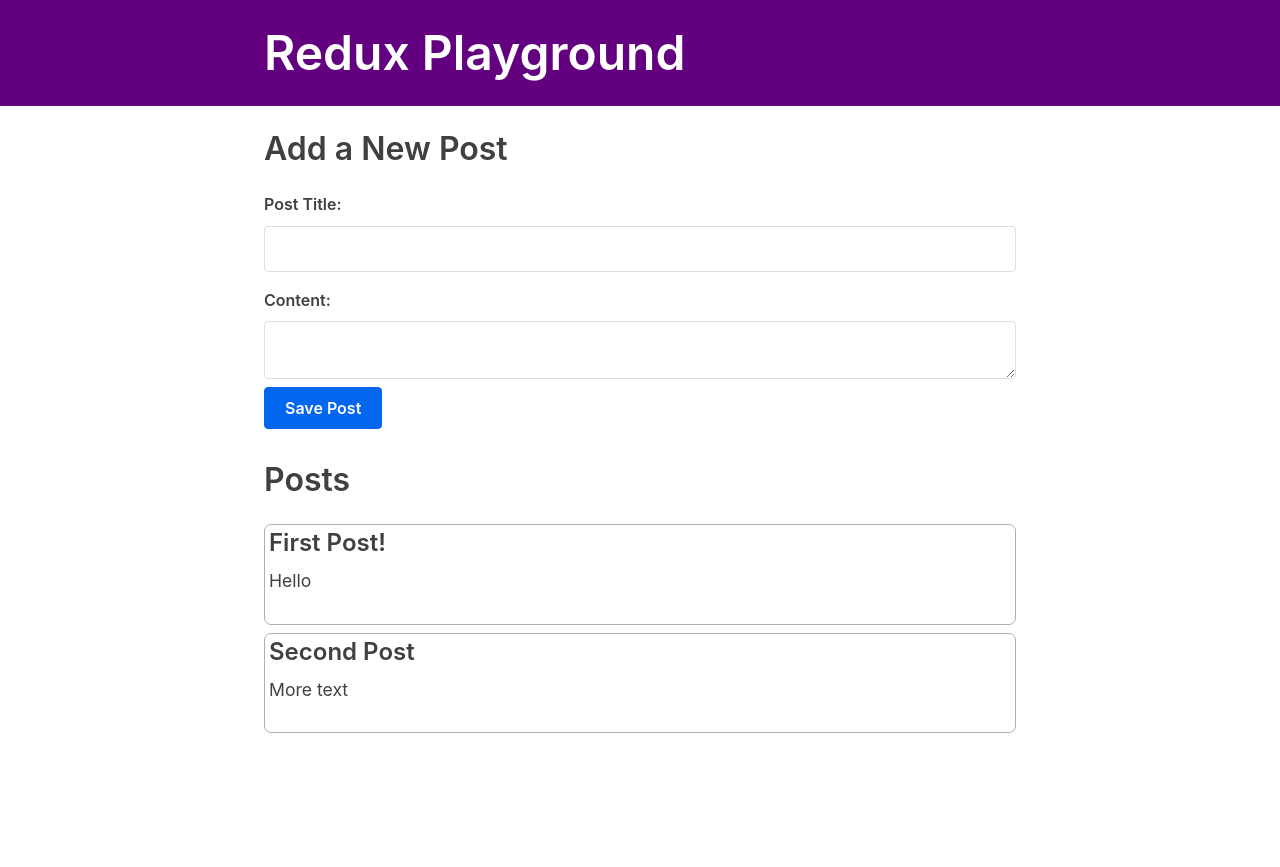
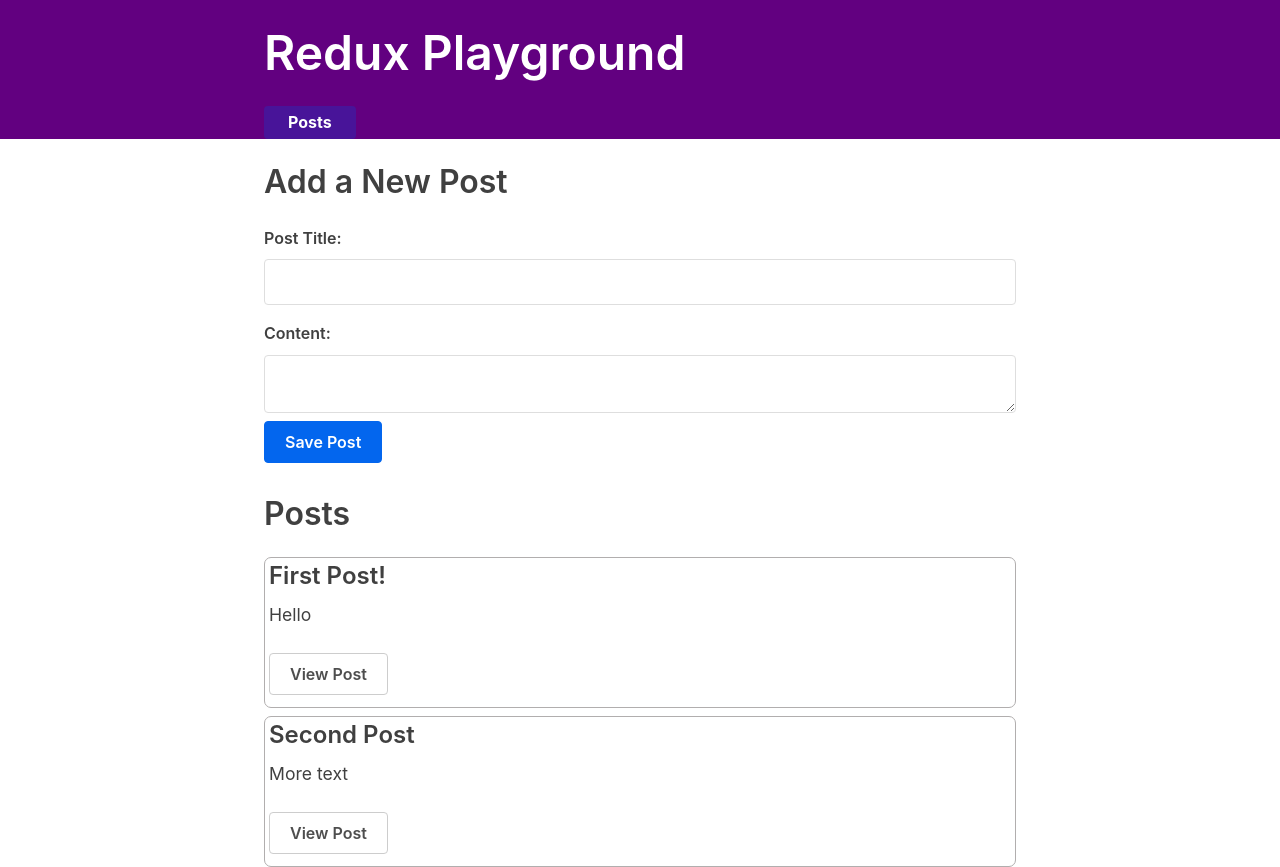
Before and after one commit to imfanchen/my-redux-app, a React (Create React App) app: page / in a window 1280 px wide. Before the commit the page ends 800 px from the top, so only its background shows below. Built offline with nearby package versions, Linux system fonts and the light colour scheme; what miragejs, txtgen would draw is missing.

Commit message:
Showing single post

```diff
--- a/src/App.js
+++ b/src/App.js
@@ -11,6 +11,7 @@
 import { Navbar } from './app/Navbar'
 import { PostsList } from './features/posts/PostsList'
 import { AddPostForm } from './features/posts/AddPostForm'
+import { SinglePostPage } from './features/posts/SinglePostPage'
 
 function App() {
   return (
@@ -28,6 +29,7 @@
               </React.Fragment>
             )}
           />
+          <Route exact path="/posts/:postId" component={SinglePostPage} />
           <Redirect to="/" />
         </Switch>
       </div>
--- a/src/app/Navbar.js
+++ b/src/app/Navbar.js
@@ -1,4 +1,5 @@
 import React from 'react'
+import { Link } from 'react-router-dom'
 
 export const Navbar = () => {
   return (
@@ -6,7 +7,9 @@
       <section>
         <h1>Redux Playground</h1>
         <div className="navContent">
-          <div className="navLinks"></div>
+          <div className="navLinks">
+            <Link to="/">Posts</Link>
+          </div>
         </div>
       </section>
     </nav>
--- a/src/features/posts/PostsList.js
+++ b/src/features/posts/PostsList.js
@@ -1,5 +1,6 @@
 import React from 'react'
 import { useSelector } from 'react-redux'
+import { Link } from 'react-router-dom'
 
 export const PostsList = () => {
   // Store only global state using Redux.
@@ -9,6 +10,9 @@
     <article className="post-excerpt" key={posts.id}>
       <h3>{post.title}</h3>
       <p className="post-content">{post.content.substring(0, 100)}</p>
+      <Link to={`/posts/${post.id}`} className="button muted-button">
+        View Post
+      </Link>
     </article>
   ))
 
--- /dev/null
+++ b/src/features/posts/SinglePostPage.js
@@ -0,0 +1,30 @@
+import React from 'react'
+import { useSelector } from 'react-redux'
+
+export const SinglePostPage = ({ match }) => {
+    // React Router will pass in a match object containing the URL.
+    // It will store the second part of the URL in match.params property.
+  const { postId } = match.params
+
+  const post = useSelector((state) =>
+    // The component will re-render any time the value returned
+    // from the useSelector hook changes to a new reference.
+    state.posts.find((post) => post.id === postId)
+  )
+  if (!post) {
+    return (
+      <section>
+        <h2>Post not found!</h2>
+      </section>
+    )
+  }
+
+  return (
+      <section>
+          <article className="post">
+              <h2>{post.title}</h2>
+              <p className="post-content">{post.content}</p>
+          </article>
+      </section>
+  )
+}
```
